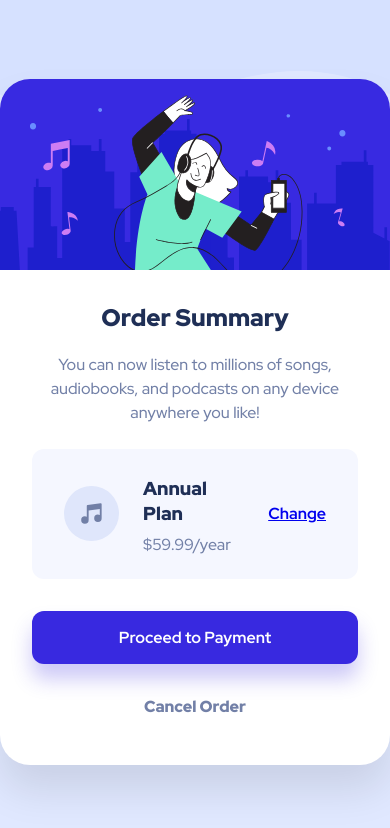
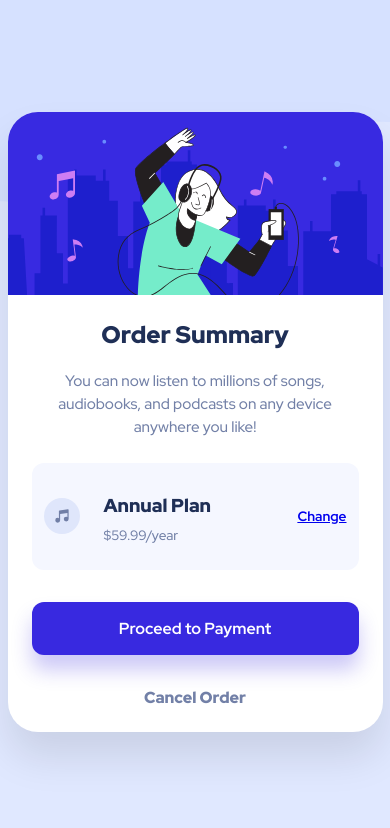
Before and after one commit to Ricard0ugh/Order-Summary-Page-Project, a plain HTML site: page index.html in a window 390 px wide. Drawn offline with Linux system fonts and the light colour scheme.

Commit message:
complete

```diff
--- a/index.html
+++ b/index.html
@@ -39,7 +39,7 @@
             <p>$59.99/year</p>
             </div>
 
-            <a href="#">Change</a>
+            <a href="#" id="change-button">Change</a>
           </div>
           <a href="#" id="payment-button">Proceed to Payment</a>
           <a href="#" id="cancel-button">Cancel Order</a>
--- a/styles.css
+++ b/styles.css
@@ -106,7 +106,8 @@ body {
 }
 
 #payment-button:hover {
-    background-color: var(--blue50)
+    opacity: 0.8;
+    transition: opacity .5s ease;
 }
 
 #cancel-button {
@@ -114,6 +115,73 @@ body {
     color: var(--blue600);
     font-weight: 900;
 }
+
+#cancel-button:hover {
+    color: var(--blue950);
+    transition: color 0.6s ease;
+}
+
+#change-button:hover {
+    opacity: 0.7;
+    transition: opacity .5s ease;
+}
+
+
+
+@media (max-width: 600px) {
+
+    body {
+        background: url("images/pattern-background-mobile.svg") no-repeat;
+        background-color: var(--blue100);
+        background-size: contain;
+    }
+
+    #order-card {
+        max-width: 375px;
+    }
+
+    .order-info {
+        padding: 1.5rem;
+    }
+
+    .order-info h1 {
+        font-size: 1.5rem;
+    }
+
+    #order-message {
+        font-size: 0.95rem;
+    }
+
+    .plan {
+        padding: 0.75rem;
+    }
+
+    .plan img {
+        width: 36px;
+    }
+
+    .plan-info h2 {
+        font-size: 0.9rem;
+    }
+
+    .plan-info p {
+        font-size: 0.85rem;
+    }
+
+    .plan a {
+        font-size: 0.85rem;
+    }
+
+    .payment-btn {
+        padding: 0.9rem;
+        font-size: 0.95rem;
+    }
+
+    .cancel-btn {
+        font-size: 0.9rem;
+    }
+}
+
 /*
 
 - Font size (paragraph): 16px
```
